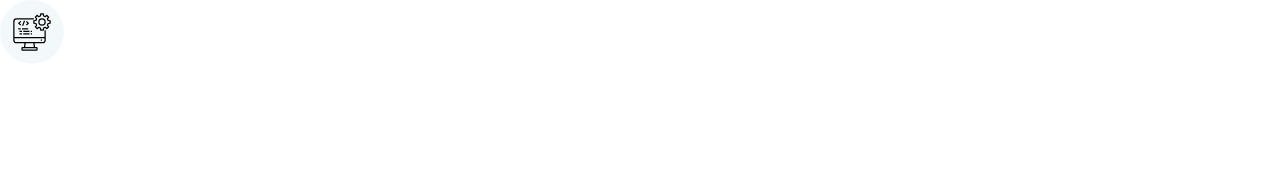
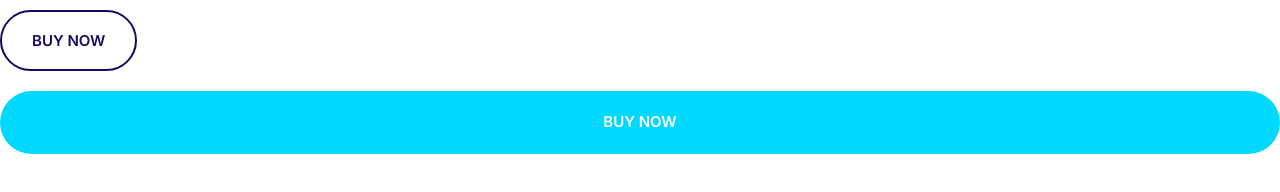
Before and after one commit to seongbaelee/seongbacon, a plain HTML site: page index.html in a window 1280 px wide. Drawn offline with Linux system fonts and the light colour scheme.

Commit message:
Build the buttons component.

```diff
--- a/css/styles.css
+++ b/css/styles.css
@@ -4,6 +4,12 @@
   --color-accent: #ff3400;
   --color-headings: #1b0760;
   --color-body: #918ca4;
+}
+
+*,
+*::after,
+*::before {
+  box-sizing: border-box;
 }
 
 /*Typography*/
@@ -170,3 +176,67 @@ a {
   justify-content: center;
   align-items: center;
 }
+
+/* Buttons */
+
+.btn {
+  border-radius: 40px;
+  border: 0;
+  cursor: pointer;
+  font-size: 1.8rem;
+  font-weight: 600;
+  margin: 1rem 0;
+  padding: 2rem 3rem;
+  text-align: center;
+  text-transform: uppercase;
+  white-space: nowrap;
+}
+
+.btn--primary {
+  background: var(--color-primary);
+  color: white;
+}
+
+.btn--primary:hover {
+  background: #3a8ffd;
+}
+
+.btn--secondary {
+  background: var(--color-secondary);
+  color: white;
+}
+
+.btn--secondary:hover {
+  background: #00c8eb;
+}
+
+.btn--accent {
+  background: var(--color-accent);
+  color: white;
+}
+
+.btn--accent:hover {
+  background: #ec3000;
+}
+
+.btn--block {
+  width: 100%;
+  display: inline-block;
+}
+
+.btn--outline {
+  background: white;
+  color: var(--color-headings);
+  border: 2px solid var(--color-headings);
+}
+
+.btn--outline:hover {
+  background: var(--color-headings);
+  color: white;
+}
+
+@media screen and (min-width: 1024px) {
+  .btn {
+    font-size: 1.5rem;
+  }
+}
--- a/index.html
+++ b/index.html
@@ -15,10 +15,7 @@
     <link rel="stylesheet" href="css/styles.css" />
   </head>
   <body>
-    <span class="icon-container">
-      <svg class="icon">
-        <use xlink:href="images/sprite.svg#computer"></use>
-      </svg>
-    </span>
+    <button class="btn btn--outline">Buy Now</button>
+    <a href="" class="btn btn--secondary btn--block">Buy Now</a>
   </body>
 </html>
```
Also changed, not shown: components/buttons.html (added, +2 -0 lines).
